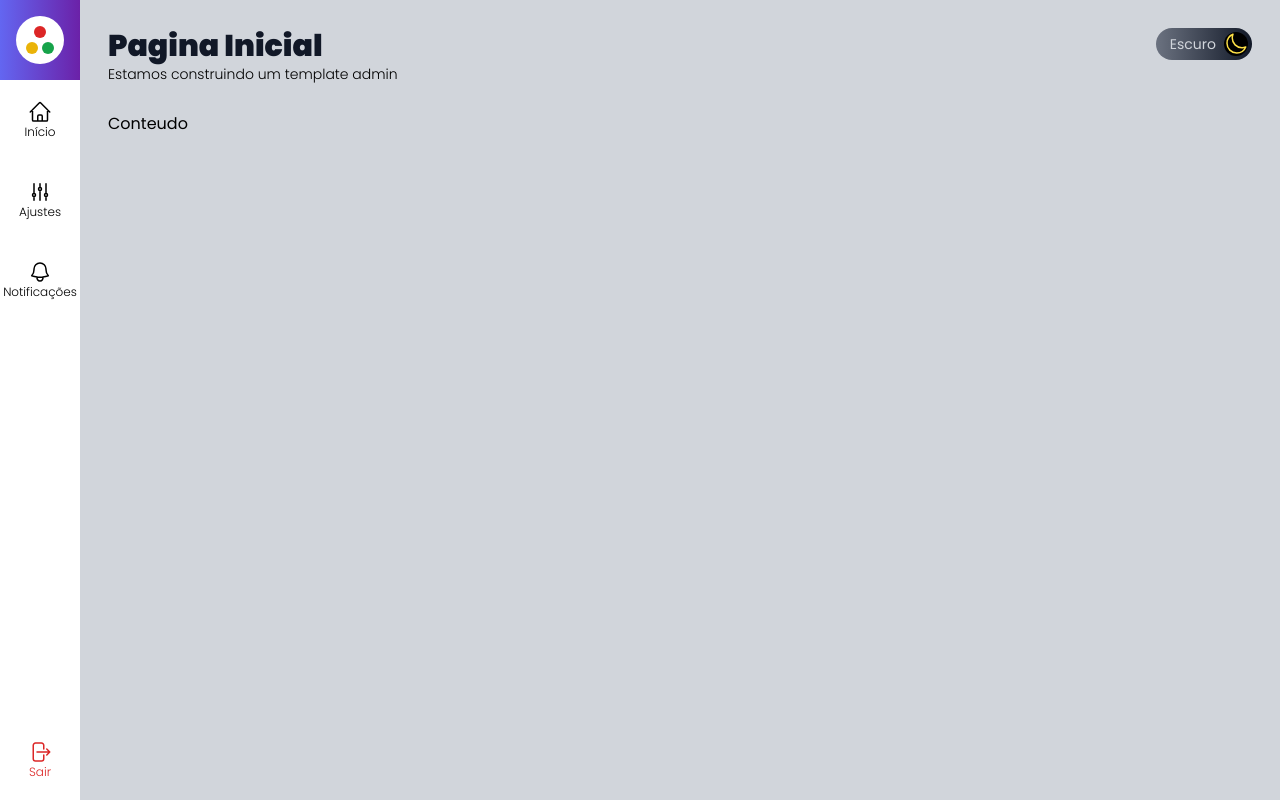
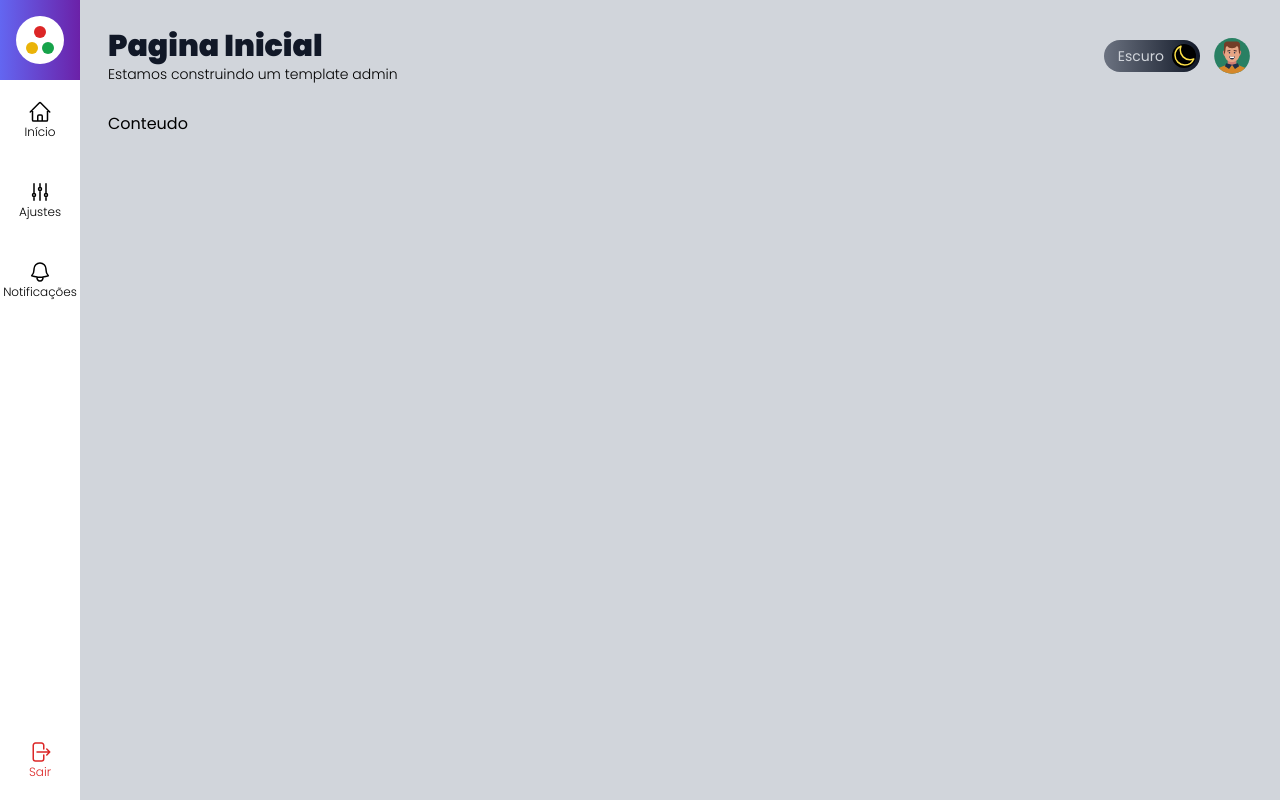
Before and after one commit to JonataRamalho/admin-next, a Next.js app: page / in a window 1280 px wide. Built offline with nearby package versions, Linux system fonts and the light colour scheme; no server answers.

Commit message:
feat: Cria avatar usuário

```diff
--- /dev/null
+++ b/src/components/template/AvatarUsuario.tsx
@@ -0,0 +1,25 @@
+import Link from "next/link"
+import useAuth from "../../data/hook/useAuth"
+
+interface AvatarUsuarioProps {
+  className?: string
+}
+
+const AvatarUsuario = (props: AvatarUsuarioProps) => {
+  const { usuario } = useAuth()
+  return (
+
+    <Link href="/perfil">
+      <img
+        src={usuario?.imagemUrl ?? '/images/avatar.svg'}
+        alt="Avatar do Usuário"
+        className={`
+          h-10 w-10 rounded-full cursor-pointer
+          ${props.className}
+        `}
+      />
+    </Link>
+  )
+}
+
+export default AvatarUsuario
--- a/src/components/template/Cabecalho.tsx
+++ b/src/components/template/Cabecalho.tsx
@@ -1,4 +1,5 @@
 import useAppData from "../../data/hook/useAppData"
+import AvatarUsuario from "./AvatarUsuario"
 import BotaoAlternarTema from "./BotaoAlternarTema"
 import Titulo from "./Titulo"
 
@@ -13,8 +14,9 @@
   return (
     <div className={`flex`}>
       <Titulo titulo={props.titulo} subtitulo={props.subtitulo} />
-      <div className={`flex flex-grow justify-end`}>
+      <div className={`flex flex-grow justify-end items-center`}>
         <BotaoAlternarTema tema={tema} alternarTema={alternarTema} />
+        <AvatarUsuario className="ml-3" />
       </div>
     </div>
   )
--- a/src/data/context/AuthContext.tsx
+++ b/src/data/context/AuthContext.tsx
@@ -33,6 +33,7 @@
 
     if (resp.user?.email) {
       const usuario = await usuarioNormalizado(resp.user)
+
       setUsuario(usuario)
       route.push('/')
     }
--- /dev/null
+++ b/src/pages/perfil.tsx
@@ -0,0 +1,11 @@
+import Layout from "../components/template/Layout";
+
+export default function Perfil() {
+
+  return (
+    <Layout titulo="Perfil do Usuário"
+      subtitulo="Administre suas informações de usuário!">
+      <h1>Perfil do Usuário</h1>
+    </Layout>
+  )
+}
```
Also changed, not shown: public/images/avatar.svg (added).
